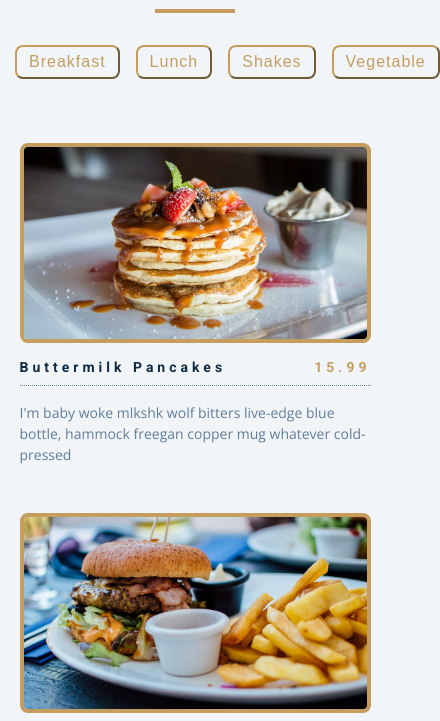
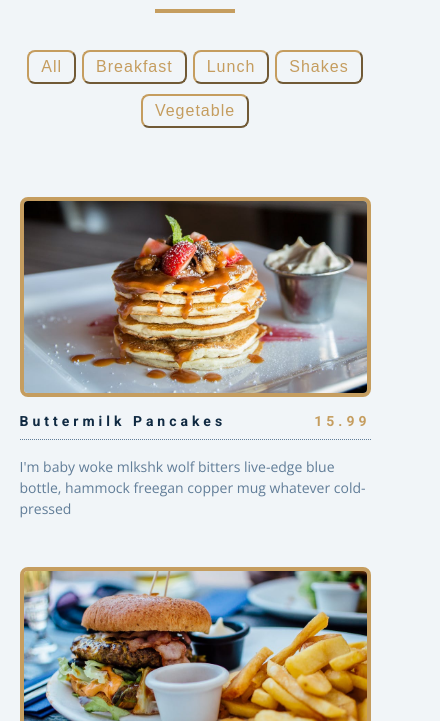
Before and after one commit to imran2975/Food-menu, a plain HTML site: page index.html in a window 390 px wide. Shown: the part 123-844 px from the top of the page, 440 px wide, since content can reach past the window. Drawn offline with nearby package versions, Linux system fonts and the light colour scheme.

Commit message:
Update styles.css

```diff
--- a/styles.css
+++ b/styles.css
@@ -253,6 +253,19 @@ Menu
     height: 175px;
   }
 }
+
+@media screen and (max-width: 480px) {
+  .btn-container {
+    margin-bottom: 4rem;
+    display: flex;
+    flex-wrap: wrap;
+    justify-content: center;
+  }
+  .filter-btn{
+    margin: 5px 3px;
+  }
+}
+
 @media screen and (min-width: 1200px) {
   .section-center {
     width: 95vw;
```
